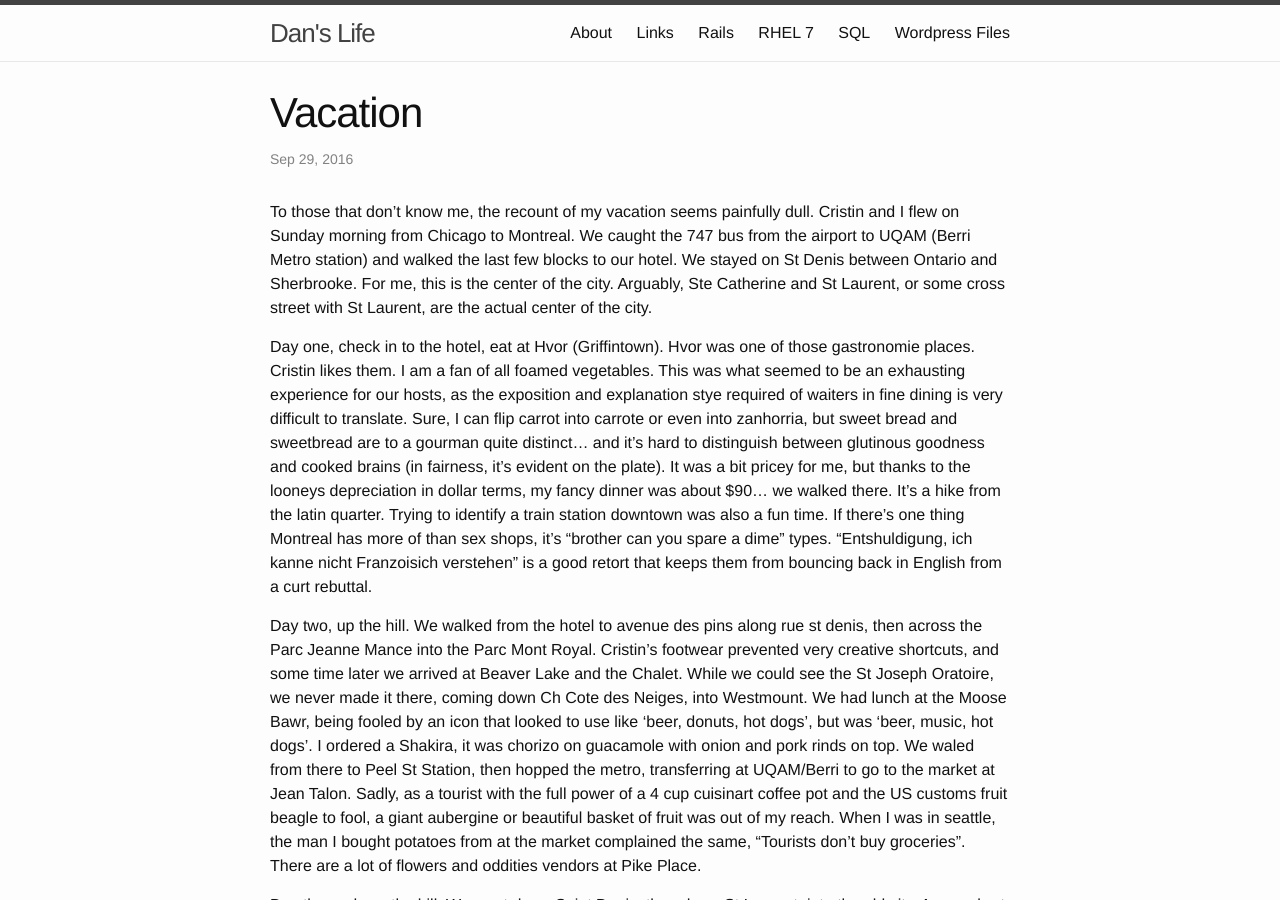
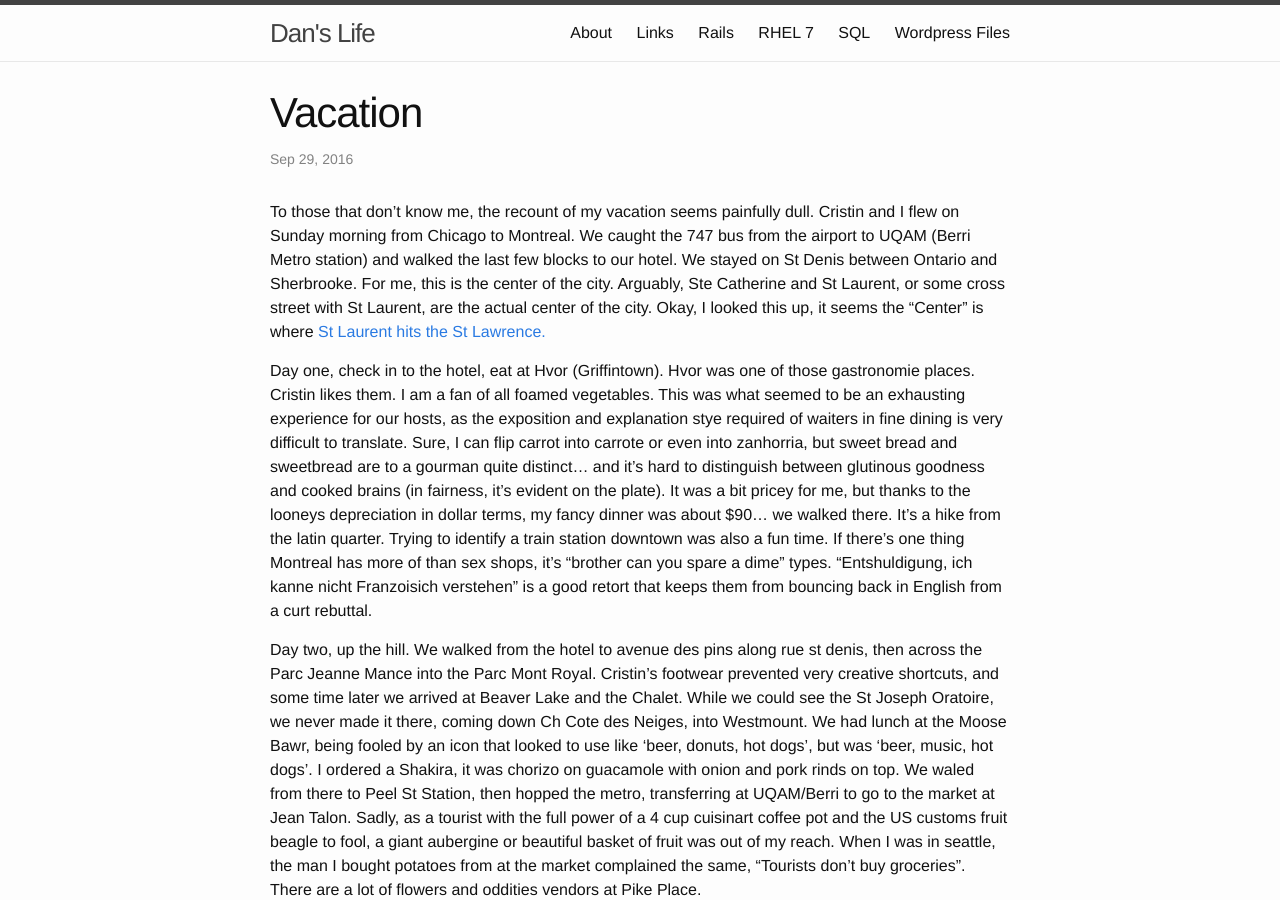
Before and after one commit to djuber/myblog, a Jekyll site: the page built from _posts/2016-09-28-Vacation.markdown, in a window 1280 px wide and 900 px high. Built offline with Jekyll 4.4.1, drawn with Linux system fonts in a browser that asks for light colours.

Commit message:
automated 2016-09-29-00:12:35

```diff
--- a/_posts/2016-09-28-Vacation.markdown
+++ b/_posts/2016-09-28-Vacation.markdown
@@ -4,7 +4,7 @@ date: 2016-09-28 22:52 -0500
 title: Vacation
 categories:
 ---
-To those that don't know me, the recount of my vacation seems painfully dull. Cristin and I flew on Sunday morning from Chicago to Montreal. We caught the 747 bus from the airport to UQAM (Berri Metro station) and walked the last few blocks to our hotel. We stayed on St Denis between Ontario and Sherbrooke. For me, this is the center of the city. Arguably, Ste Catherine and St Laurent, or some cross street with St Laurent, are the actual center of the city.
+To those that don't know me, the recount of my vacation seems painfully dull. Cristin and I flew on Sunday morning from Chicago to Montreal. We caught the 747 bus from the airport to UQAM (Berri Metro station) and walked the last few blocks to our hotel. We stayed on St Denis between Ontario and Sherbrooke. For me, this is the center of the city. Arguably, Ste Catherine and St Laurent, or some cross street with St Laurent, are the actual center of the city. Okay, I looked this up, it seems the "Center" is where [St Laurent hits the St Lawrence.](https://en.wikipedia.org/wiki/Transportation_in_Montreal#Street_grid_system)
 
 Day one, check in to the hotel, eat at Hvor (Griffintown). Hvor was one of those gastronomie places. Cristin likes them. I am a fan of all foamed vegetables. This was what seemed to be an exhausting experience for our hosts, as the exposition and explanation stye required of waiters in fine dining is very difficult to translate. Sure, I can flip carrot into carrote or even into zanhorria, but sweet bread and sweetbread are to a gourman quite distinct... and it's hard to distinguish between glutinous goodness and cooked brains (in fairness, it's evident on the plate). It was a bit pricey for me, but thanks to the looneys depreciation in dollar terms, my fancy dinner was about $90... we walked there. It's a hike from the latin quarter. Trying to identify a train station downtown was also a fun time. If there's one thing Montreal has more of than sex shops, it's "brother can you spare a dime" types. "Entshuldigung, ich kanne nicht Franzoisich verstehen" is a good retort that keeps them from bouncing back in English from a curt rebuttal.
 
```
